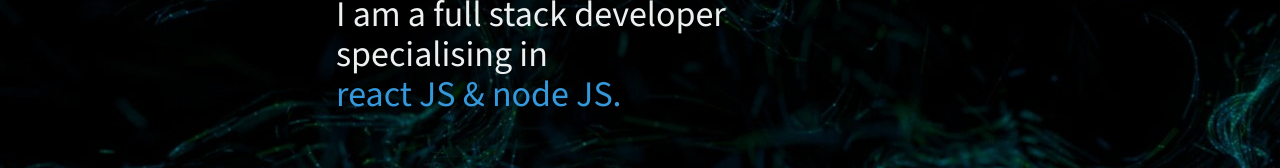
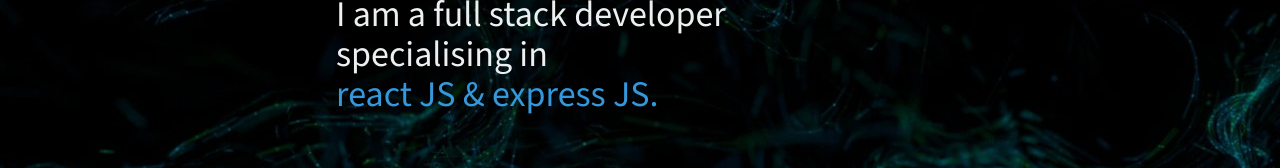
Before and after one commit to Mithun2303/portfolio, a React (Vite) app: page / in a window 1280 px wide. Shown: the part 354-522 px from the top of the page. Built offline with nearby package versions, Linux system fonts and the light colour scheme.

Commit message:
portfolio_v2.0.0.4

```diff
--- a/src/Home.jsx
+++ b/src/Home.jsx
@@ -15,7 +15,7 @@
           specialising in
           <br />
         </span>
-        <span className="text-primary">react JS & node JS.</span>
+        <span className="text-primary">react JS & express JS.</span>
       </div>
     </main>
   );
```
